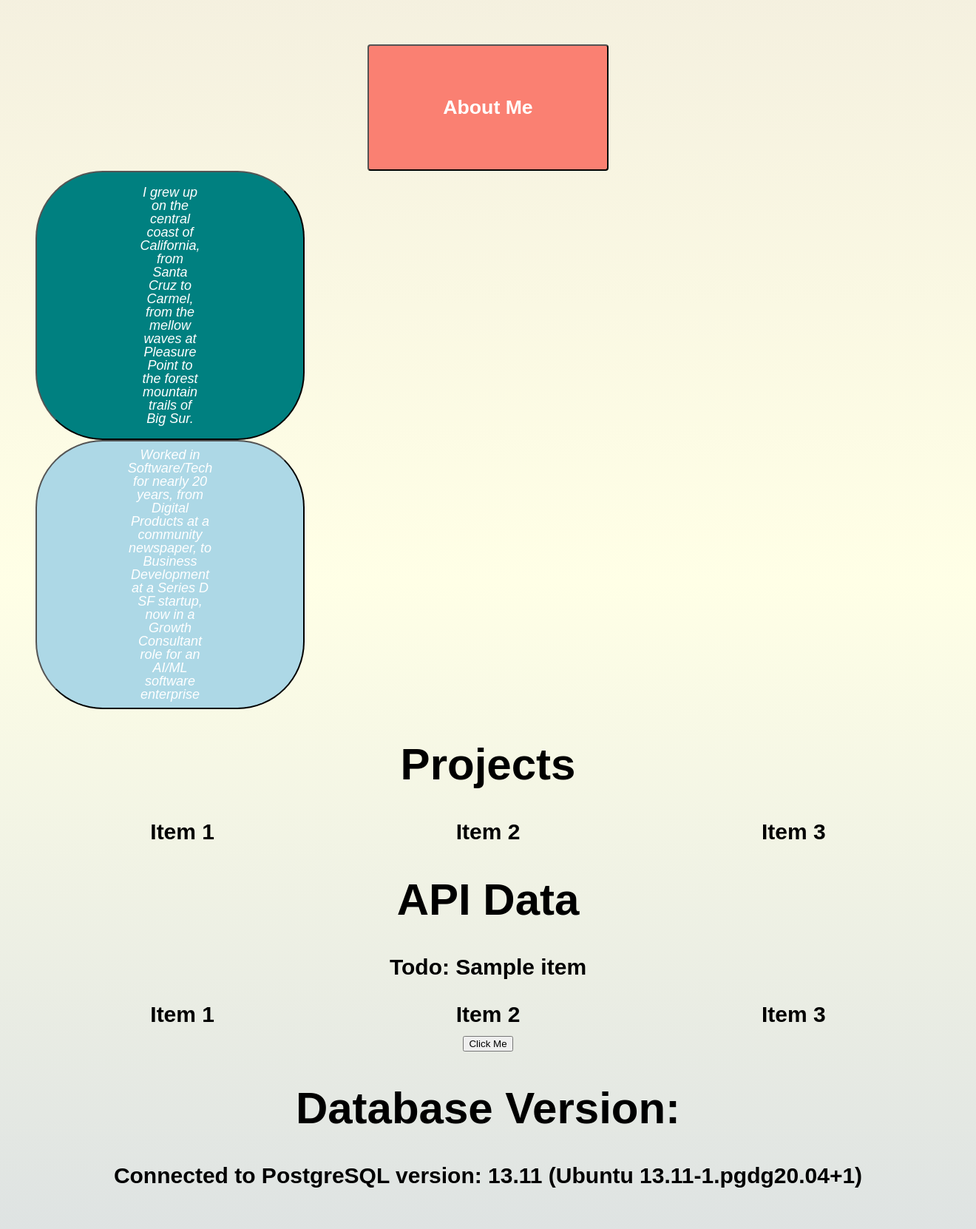
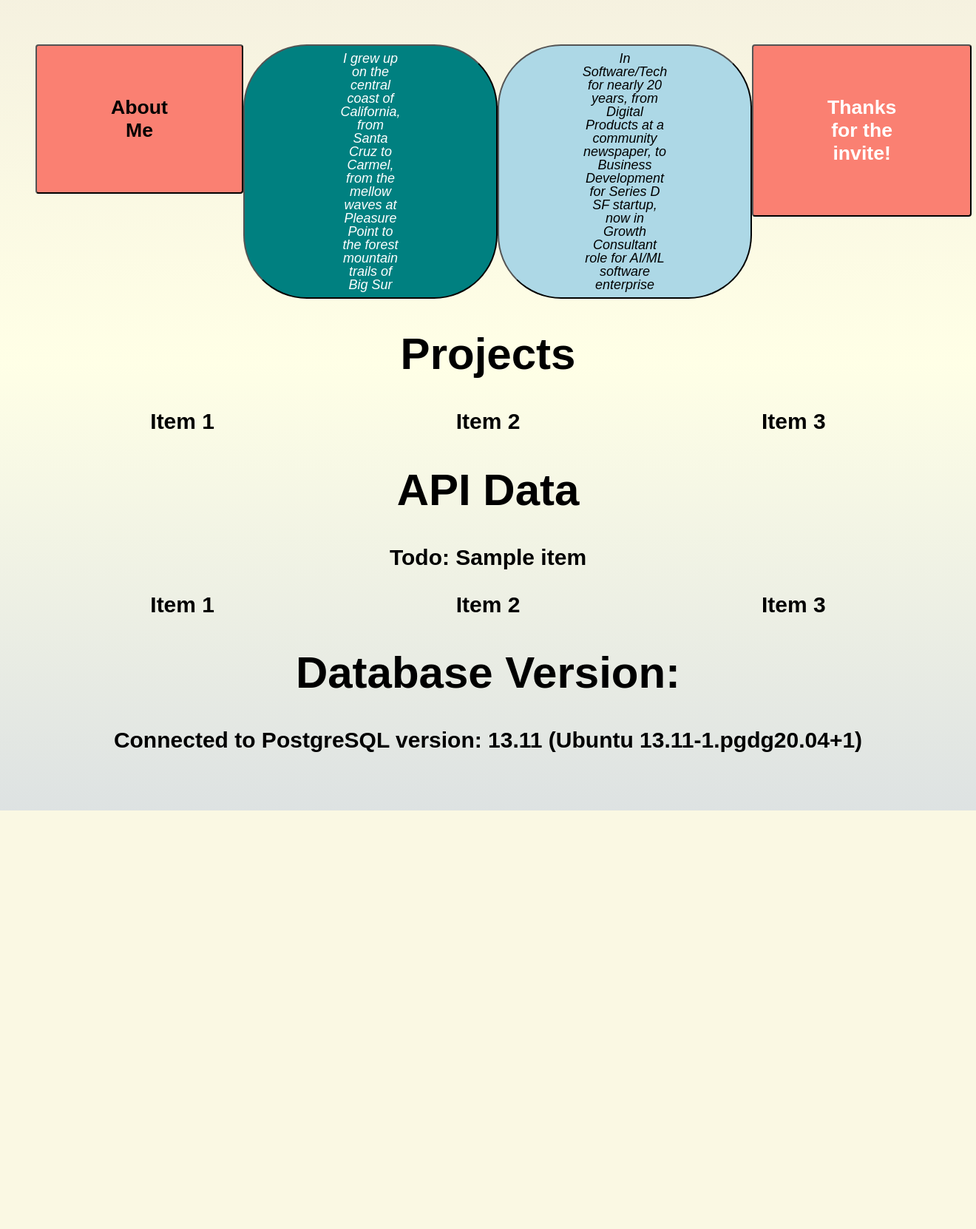
Before and after one commit to 9000HAL/Co.Lab-CT-Software-Dev.-Assess., a Flask app: page / in a window 1320 px wide. Shown: the part 112-1774 px from the top of the page at 74% size. After the commit the page ends 1208 px from the top, so only its background shows below. Run offline with Flask 3, Linux system fonts and the light colour scheme; a database or web service that is not in the repository returns one stand-in record (values such as "Sample title"); data that the repository does not hold is empty; some libraries are stand-ins or nearby versions.

Commit message:
top bio buttons wrapped v.1, start projects section here

```diff
--- a/static/ style.css
+++ b/static/ style.css
@@ -1,4 +1,4 @@
-/* Co.Lab inspired styling goes here
+/* Co.Lab inspired styling */
 
 /* Typography */
 body {
@@ -27,10 +27,19 @@ body {
     z-index: 100;
 }
 
-/* Buttons */
+
+/* Buttons------------------------------ */
+
+.button-wrapper {
+    display: flex;
+    justify-content: space-between; /* This will space the buttons equally apart */
+}
+
+/* Other button styling remains the same, but you can adjust the button size to fit your content */
+
 .button1 {
     background-color: salmon;
-    color: white;
+    color: black;
     padding: 50px 100px;
     text-align: center;
     display: inline-block;
@@ -40,7 +49,7 @@ body {
 .button2 {
     background-color: teal;
     color: white;
-    padding: 180px;  /* Adjust this to make the circle size smaller or larger */
+    padding: 170px;  /* Adjust this to make the circle size smaller or larger */
     border-radius: 25%;  /* Makes it a circle */
     font-size: 18px;  /* Smaller font size */
     text-align: center;
@@ -57,8 +66,8 @@ body {
 
 .button3 {
     background-color: lightblue;
-    color: white;
-    padding: 180px;  /* Adjust this to make the circle size smaller or larger */
+    color: black;
+    padding: 170px;  /* Adjust this to make the circle size smaller or larger */
     border-radius: 25%;  /* Makes it a circle */
     font-size: 18px;  /* Smaller font size */
     text-align: center;
@@ -71,27 +80,26 @@ body {
     overflow: hidden;  /* Hide overflowing text */
 }
 
+.button4 {
+    background-color: salmon;
+    color: white;
+    padding: 50px 100px;
+    text-align: center;
+    display: inline-block;
+    border-radius: 4px;
+}
 
-
-
-
-    /* previous text block format ---- delete
-    background-color: teal;
-    color: white;
-    padding: 10px 500px;
-    text-align: left;
-    display: inline-block;
-    border-radius: 40px;
-    font-size: 20px;
-    */
-
-}
 
 .button:hover {
     background-color: darkblue;
 }
 
-/* Grid Layout */
+
+
+
+
+
+/* Grid Layout----------------------- */
 .container {
     display: grid;
     grid-template-columns: 1fr 1fr 1fr;
@@ -178,3 +186,15 @@ header {
 }
 
 */
+
+
+
+/* previous text block format ---- delete
+    background-color: teal;
+    color: white;
+    padding: 10px 500px;
+    text-align: left;
+    display: inline-block;
+    border-radius: 40px;
+    font-size: 20px;
+    */
--- a/templates/index.html
+++ b/templates/index.html
@@ -2,9 +2,7 @@
 <html>
 <head>
     <title>Co.Lab-CT-Assess.</title>
-    <!--<link rel="stylesheet" type="text/css" href="{{ url_for('static', filename='style.css') }}">--->
     <link rel="stylesheet" href="static/ style.css">
-</head>
 </head>
 <body>
 
@@ -16,23 +14,32 @@
     <!-- Main Content -->
     <div style="margin-top: 60px;"> <!-- To avoid overlap with the fixed navbar -->
 
+        <!-- Bio Section -->
         <div id="bio-section">
+            <!-- Button Wrapper -->
+            <div class="button-wrapper">
+
                 <div>
                     <button class="button1"><h1>About Me</h1></button>
                 </div>
 
                 <div>
-                <button class="button2"><i>I grew up on the central coast of California, from Santa Cruz to Carmel, from the mellow waves at Pleasure Point to the forest mountain trails of Big Sur.</i></button>
+                    <button class="button2"><i>I grew up on the central coast of California, from Santa Cruz to Carmel, from the mellow waves at Pleasure Point to the forest mountain trails of Big Sur</i></button>
                 </div>
 
                 <div>
-                <button class="button3"><i>Worked in Software/Tech for nearly 20 years, from Digital Products at a community newspaper, to Business Development at a Series D SF startup, now in a Growth Consultant role for an AI/ML software enterprise</i></button>
+                    <button class="button3"><i>In Software/Tech for nearly 20 years, from Digital Products at a community newspaper, to Business Development for Series D SF startup, now in Growth Consultant role for AI/ML software enterprise</i></button>
+                </div>
+
+                <div>
+                    <button class="button4"><h1>Thanks for the invite!</h1></button>
                 </div>
 
 
-
+            </div>
         </div>
 
+        <!-- Projects Section -->
         <div id="projects-section">
             <h1>Projects</h1>
             <div class="container">
@@ -41,10 +48,9 @@
                 <div class="grid-item">Item 3</div>
                 <!-- Add more items here -->
             </div>
-            <!-- Project links -->
         </div>
 
-        <!-- API data goes here -->
+        <!-- API Section -->
         <div id="api-section">
             <h1>API Data</h1>
             <p>Todo: {{ api_data.title }}</p>
@@ -58,16 +64,13 @@
             <!-- Add more items here -->
         </div>
 
-        <!-- Buttons -->
-        <div>
-            <button class="button">Click Me</button>
-        </div>
-
+        <!-- Database Section -->
         <div id="database-section">
             <h1>Database Version:</h1>
             <p>Connected to PostgreSQL version: 13.11 (Ubuntu 13.11-1.pgdg20.04+1) {{ version }}</p>
         </div>
 
-    </div>
+    </div> <!-- Close Main Content Div -->
+
 </body>
 </html>
```
Also changed, not shown: README.md. Lines whose indentation alone changed are shown as unchanged.
